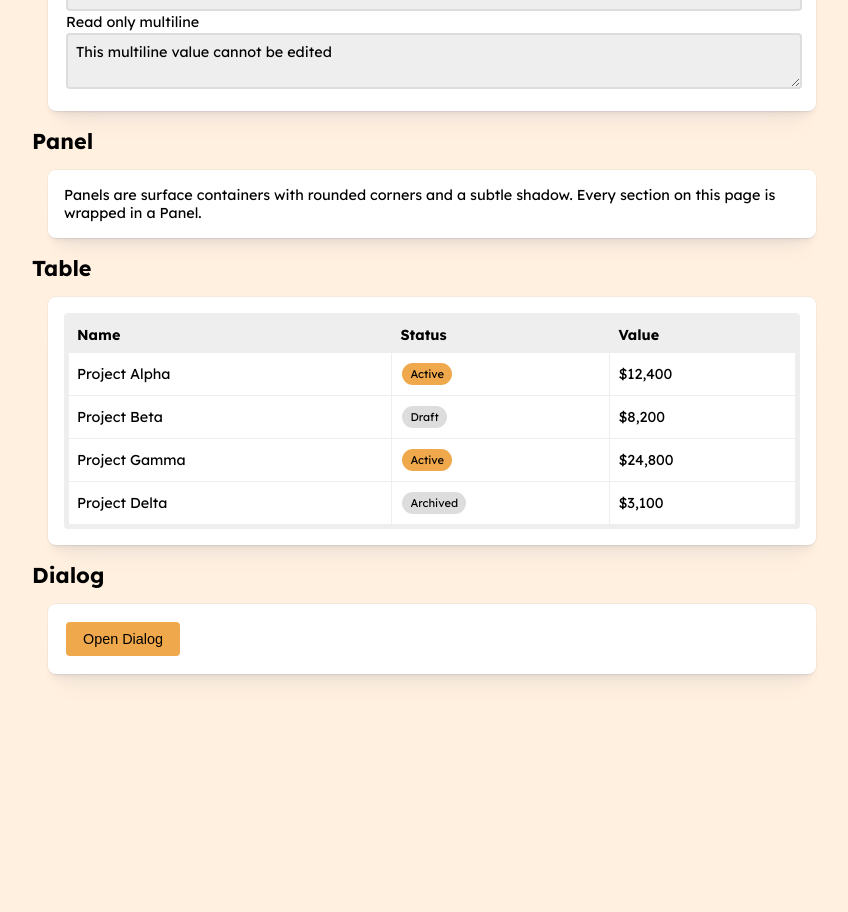
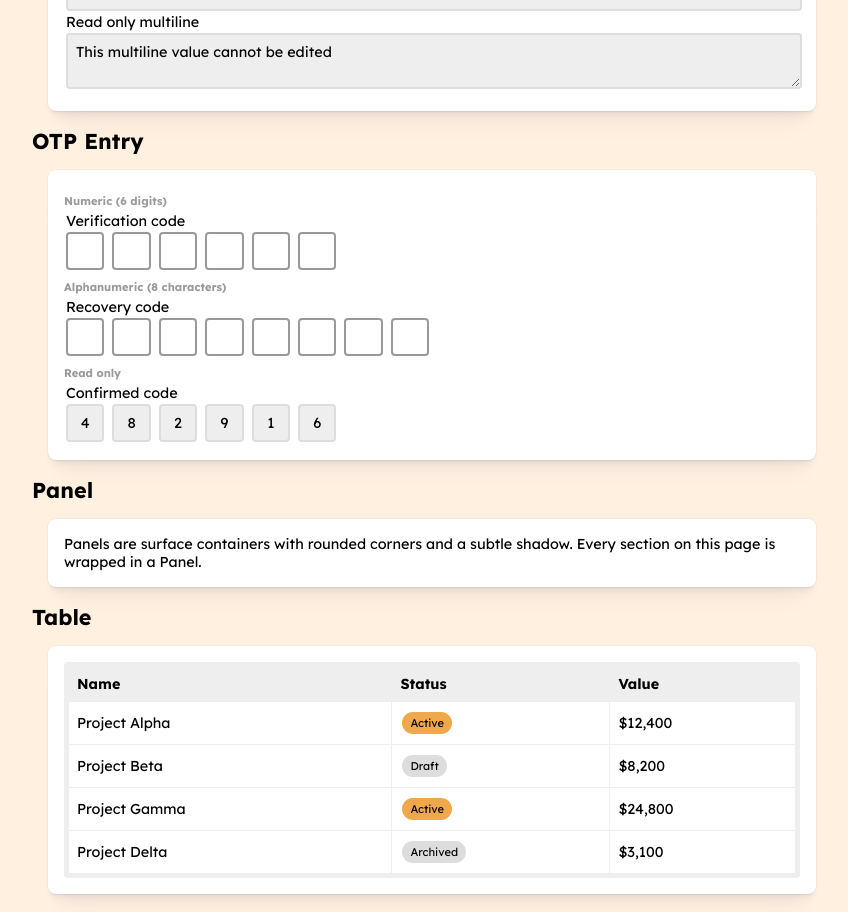
Before and after one commit to vaar-dev/vaar-ui, a React (Vite) app: page / in a window 1280 px wide. Shown: the part 880-1792 px from the top of the page, without its empty margins (208-1056 px from the left). Before the commit the page ends 1586 px from the top, so only its background shows below. Built offline with nearby package versions, Linux system fonts and the light colour scheme.

Commit message:
Add a OTP Entry component

```diff
--- a/fileMapping.ts
+++ b/fileMapping.ts
@@ -6,6 +6,7 @@ export const fileMapping: Record<string, string> = {
   "components/button": resolve(__dirname, "lib/components/button.tsx"),
   "components/dialog": resolve(__dirname, "lib/components/dialog.tsx"),
   "components/entry": resolve(__dirname, "lib/components/entry.tsx"),
+  "components/otp-entry": resolve(__dirname, "lib/components/otp-entry.tsx"),
   "components/panel": resolve(__dirname, "lib/components/panel.tsx"),
   "components/stack": resolve(__dirname, "lib/components/stack.tsx"),
   "components/table": resolve(__dirname, "lib/components/table.tsx"),
--- /dev/null
+++ b/lib/components/otp-entry.css
@@ -0,0 +1,12 @@
+.vaar-otp-entry-fields {
+  display: flex;
+  gap: var(--vaar-size-small);
+}
+
+.vaar-otp-entry .vaar-otp-entry-fields input {
+  width: calc(
+    var(--vaar-font-size) + var(--vaar-size-large) + var(--vaar-size-base)
+  );
+  text-align: center;
+  padding: var(--vaar-size-base);
+}
--- /dev/null
+++ b/lib/components/otp-entry.tsx
@@ -0,0 +1,108 @@
+import { useRef } from "react";
+import "./otp-entry.css";
+
+export type OtpEntryProps = {
+  label: string;
+  length: number;
+  mode?: "numeric" | "alphanumeric";
+  value?: string;
+  readOnly?: boolean;
+  onChange?: (value: string) => void;
+};
+
+export function OtpEntry(props: OtpEntryProps) {
+  const { length, mode = "numeric", value = "", readOnly, onChange } = props;
+  const inputsRef = useRef<(HTMLInputElement | null)[]>([]);
+  const chars = Array.from({ length }, (_, i) => value[i] ?? "");
+
+  const pattern = mode === "numeric" ? /^[0-9]$/ : /^[A-Z0-9]$/;
+  const inputMode = mode === "numeric" ? "numeric" : "text";
+
+  function updateValue(newChars: string[]) {
+    if (onChange) {
+      onChange(newChars.join("").trimEnd());
+    }
+  }
+
+  function handleInput(index: number, inputValue: string) {
+    const char = inputValue.slice(-1).toUpperCase();
+    if (!pattern.test(char)) return;
+
+    const newChars = [...chars];
+    newChars[index] = char;
+    updateValue(newChars);
+
+    if (index < length - 1) {
+      inputsRef.current[index + 1]?.focus();
+    }
+  }
+
+  function handleKeyDown(index: number, e: React.KeyboardEvent) {
+    if (e.key === "Backspace") {
+      e.preventDefault();
+      const newChars = [...chars];
+      if (chars[index] !== "" && chars[index] !== " ") {
+        newChars[index] = "";
+        updateValue(newChars);
+      } else if (index > 0) {
+        newChars[index - 1] = "";
+        updateValue(newChars);
+        inputsRef.current[index - 1]?.focus();
+      }
+    } else if (e.key === "ArrowLeft" && index > 0) {
+      inputsRef.current[index - 1]?.focus();
+    } else if (e.key === "ArrowRight" && index < length - 1) {
+      inputsRef.current[index + 1]?.focus();
+    }
+  }
+
+  function handlePaste(e: React.ClipboardEvent) {
+    e.preventDefault();
+    if (readOnly) return;
+
+    const pasted = e.clipboardData
+      .getData("text")
+      .toUpperCase()
+      .slice(0, length);
+    const newChars = chars.slice();
+    let lastFilledIndex = 0;
+
+    for (let i = 0; i < pasted.length; i++) {
+      if (pattern.test(pasted[i])) {
+        newChars[i] = pasted[i];
+        lastFilledIndex = i;
+      }
+    }
+
+    updateValue(newChars);
+    inputsRef.current[Math.min(lastFilledIndex + 1, length - 1)]?.focus();
+  }
+
+  let className = "vaar-entry vaar-otp-entry";
+  if (readOnly) {
+    className += " vaar-entry-readonly";
+  }
+
+  return (
+    <div className={className}>
+      <label>{props.label}</label>
+      <div className="vaar-otp-entry-fields" onPaste={handlePaste}>
+        {chars.map((char, i) => (
+          <input
+            key={i}
+            ref={(el) => {
+              inputsRef.current[i] = el;
+            }}
+            type="text"
+            inputMode={inputMode}
+            maxLength={2}
+            value={char.trim()}
+            readOnly={readOnly}
+            onChange={(e) => handleInput(i, e.target.value)}
+            onKeyDown={(e) => handleKeyDown(i, e)}
+          />
+        ))}
+      </div>
+    </div>
+  );
+}
--- a/src/App.tsx
+++ b/src/App.tsx
@@ -6,6 +6,7 @@ import { Dialog } from "../lib/components/dialog";
 import { Panel } from "../lib/components/panel";
 import { Table, type TableColumn } from "../lib/components/table";
 import { Entry } from "../lib/components/entry";
+import { OtpEntry } from "../lib/components/otp-entry";
 import "../lib/root.css";
 
 type SampleRow = {
@@ -48,6 +49,8 @@ function App() {
   const [isDialogOpen, setIsDialogOpen] = useState(false);
   const [textValue, setTextValue] = useState("");
   const [multilineValue, setMultilineValue] = useState("");
+  const [otpNumeric, setOtpNumeric] = useState("");
+  const [otpAlpha, setOtpAlpha] = useState("");
 
   return (
     <div className="catalogue">
@@ -142,6 +145,29 @@ function App() {
         />
       </Panel>
 
+      <h2>OTP Entry</h2>
+      <Panel>
+        <h3>Numeric (6 digits)</h3>
+        <OtpEntry
+          label="Verification code"
+          length={6}
+          value={otpNumeric}
+          onChange={setOtpNumeric}
+        />
+
+        <h3>Alphanumeric (8 characters)</h3>
+        <OtpEntry
+          label="Recovery code"
+          length={8}
+          mode="alphanumeric"
+          value={otpAlpha}
+          onChange={setOtpAlpha}
+        />
+
+        <h3>Read only</h3>
+        <OtpEntry label="Confirmed code" length={6} value="482916" readOnly />
+      </Panel>
+
       <h2>Panel</h2>
       <Panel>
         <p style={{ margin: 0 }}>
```
